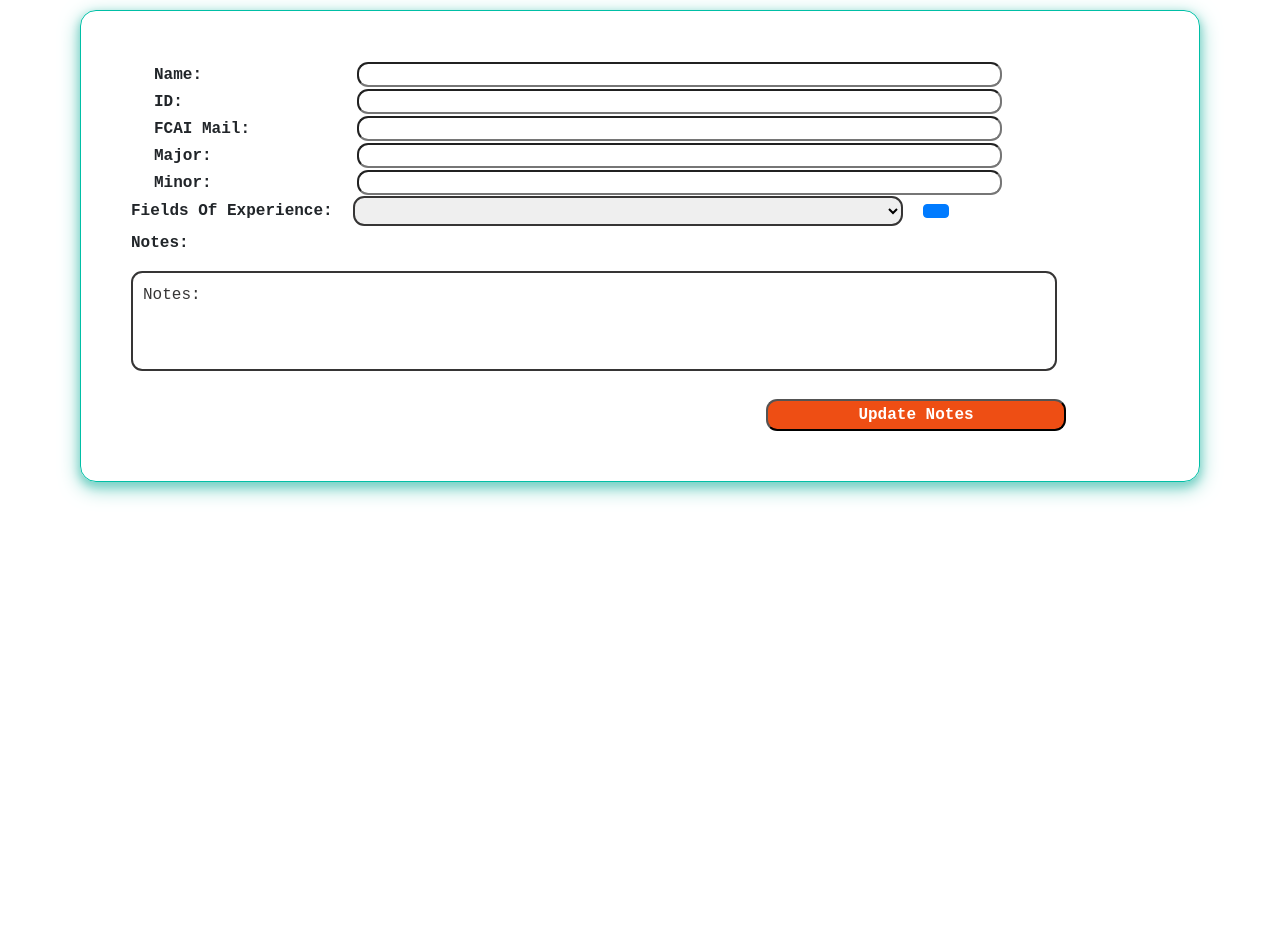
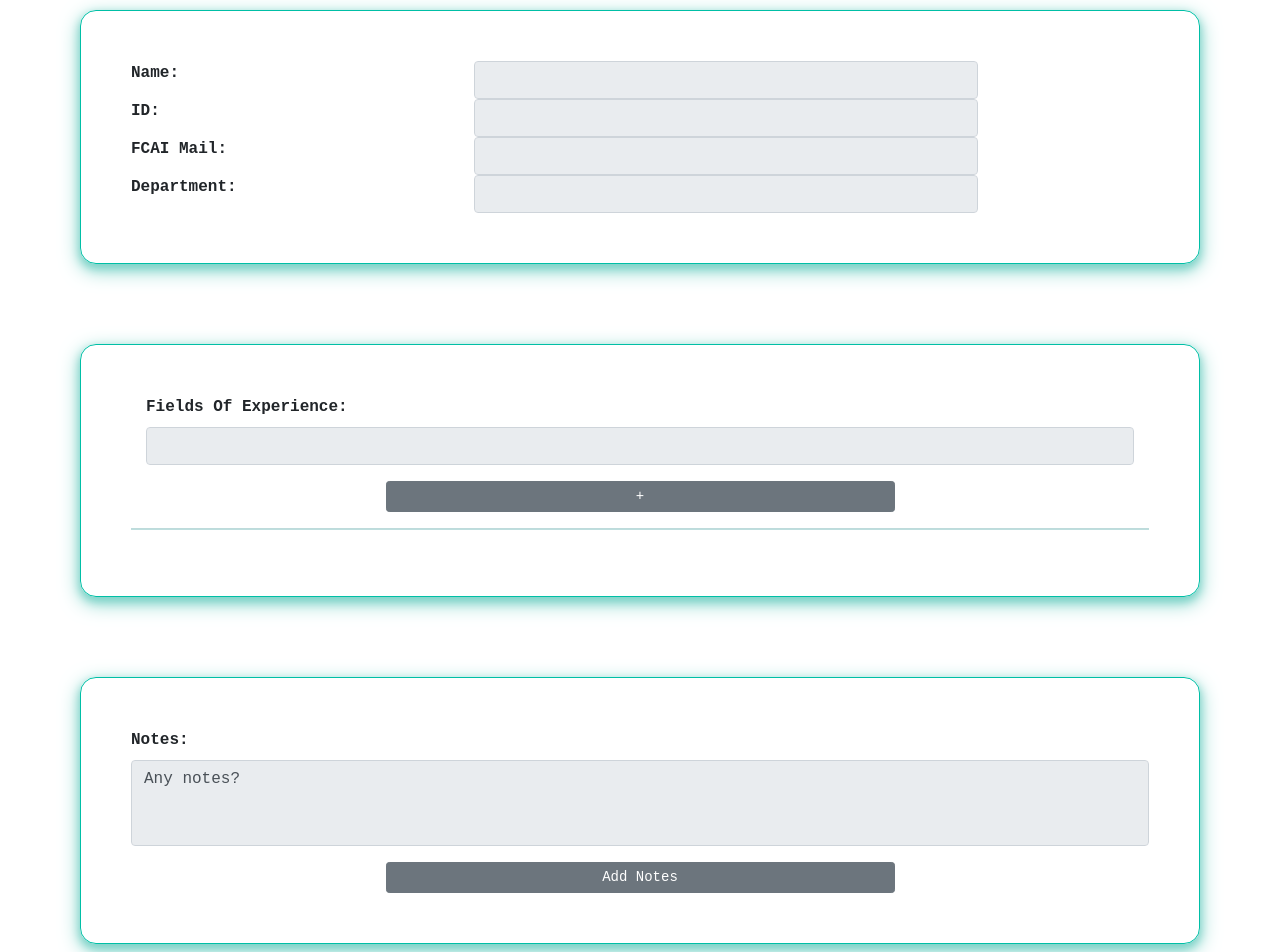
Before and after one commit to salma27/GP-organization-system, a React (Create React App) app in the folder frontend/: page /StudentProfile in a window 1280 px wide. Shown: the part 300-1252 px from the top of the page. Before the commit the page ends 862 px from the top, so only its background shows below. Built offline with nearby package versions, Linux system fonts and the light colour scheme.

Commit message:
student profile updated

```diff
--- a/frontend/src/components/SearchBar/SearchBar.js
+++ b/frontend/src/components/SearchBar/SearchBar.js
@@ -85,7 +85,7 @@ function SearchBar() {
                             placeholder="Search"
                             className="mr-sm-2"
                         />
-                        <Button variant="dark">Search</Button>
+                        <Button variant="secondary">Search</Button>
                     </Form>
                 </Navbar.Collapse>
             </Navbar>
--- a/frontend/src/components/StudentProfile/BasicInfo.js
+++ b/frontend/src/components/StudentProfile/BasicInfo.js
@@ -1,3 +1,53 @@
+import React from "react";
+import { FaUser, FaPen, FaMailBulk, FaPlus, FaMinus } from "react-icons/fa";
+import "./BasicInfo.css";
+import { ErrorHandlingInput } from "utils";
+import { Form, Row, Col } from "react-bootstrap";
+
+function BasicInfo() {
+    return (
+        <>
+            <Form>
+                <Form.Row>
+                    <Col md={4} lg={4} sm={2}>
+                        <Form.Label>Name: </Form.Label>
+                    </Col>
+                    <Col md={6} lg={6} sm={8}>
+                        <Form.Control disabled />
+                    </Col>
+                </Form.Row>
+                <Form.Row>
+                    <Col md={4} lg={4} sm={2}>
+                        <Form.Label>ID: </Form.Label>
+                    </Col>
+                    <Col md={6} lg={6} sm={8}>
+                        <Form.Control disabled />
+                    </Col>
+                </Form.Row>
+                <Form.Row>
+                    <Col md={4} lg={4} sm={2}>
+                        <Form.Label>FCAI Mail: </Form.Label>
+                    </Col>
+                    <Col md={6} lg={6} sm={8}>
+                        <Form.Control disabled />
+                    </Col>
+                </Form.Row>
+                <Form.Row>
+                    <Col md={4} lg={4} sm={2}>
+                        <Form.Label>Department: </Form.Label>
+                    </Col>
+                    <Col md={6} lg={6} sm={8}>
+                        <Form.Control disabled />
+                    </Col>
+                </Form.Row>
+            </Form>
+        </>
+    );
+}
+
+export default BasicInfo;
+
+/*
 import React from "react";
 import { FaUser, FaPen, FaMailBulk, FaPlus, FaMinus } from "react-icons/fa";
 import "./BasicInfo.css";
@@ -67,3 +117,4 @@ function BasicInfo() {
 }
 
 export default BasicInfo;
+*/
--- a/frontend/src/components/StudentProfile/FieldsOfExperience.css
+++ b/frontend/src/components/StudentProfile/FieldsOfExperience.css
@@ -12,3 +12,13 @@
 .delete {
     margin-left: 40px;
 }
+#addBtn {
+    display: block;
+    margin-right: auto;
+    margin-left: auto;
+    width: 50%;
+}
+#list:active {
+    display: block;
+    background-color: #00bfa6;
+}
--- a/frontend/src/components/StudentProfile/FieldsOfExperience.js
+++ b/frontend/src/components/StudentProfile/FieldsOfExperience.js
@@ -1,3 +1,92 @@
+import React, { useState } from "react";
+//import Button from "../../utils/Button";
+import "./FieldsOfExperience.css";
+import { Button, Form, Col, Row, Container } from "react-bootstrap";
+
+function FieldsOfExperience(props) {
+    const [value, setValue] = useState([]);
+    const [oneTech, setOne] = useState();
+    const selected = () => {
+        if (oneTech && !value.includes(oneTech) && oneTech !== "-1")
+            setValue([...value, oneTech]);
+    };
+    const setOneItem = (e) => setOne(e.target.value);
+    const removeItem = (index) => {
+        const temp = [];
+        value.forEach((v, i) => {
+            if (index !== i) {
+                temp.push(v);
+            }
+        });
+        setValue(temp);
+    };
+    return (
+        <>
+            <Form>
+                <Form.Group as={Col} controlId="formGridState">
+                    <Form.Label>Fields Of Experience:</Form.Label>
+                    <Form.Control
+                        as="select"
+                        style={{ backgroundColor: "#e9ecef", opacity: 1 }}
+                        onChange={setOneItem}
+                        //id="experienceList"
+                    >
+                        <option value="-1" id="list"></option>
+
+                        {props.tech.map((addField) => (
+                            <option id="list" value={addField} key={addField}>
+                                {addField}
+                            </option>
+                        ))}
+                    </Form.Control>
+                </Form.Group>
+                <Button
+                    block
+                    size="sm"
+                    variant="secondary"
+                    id="addBtn"
+                    onClick={selected}
+                >
+                    +
+                </Button>
+            </Form>
+            <hr
+                style={{
+                    color: "teal",
+                    backgroundColor: "teal",
+                    height: "1px",
+                }}
+            />
+
+            <Container id="field">
+                {value.map((v, i) => (
+                    <Row key={i} style={{ marginTop: "10px" }} width="100%">
+                        <Col
+                            style={{ marginLeft: "5px", float: "left" }}
+                            className="choosen"
+                        >
+                            {v}
+                        </Col>
+                        <Col>
+                            <Button
+                                style={{ float: "right", marginRight: "5px" }}
+                                size="sm"
+                                type="submit"
+                                onClick={() => removeItem(i)}
+                                variant="secondary"
+                            >
+                                X
+                            </Button>
+                        </Col>
+                    </Row>
+                ))}
+            </Container>
+        </>
+    );
+}
+export default FieldsOfExperience;
+
+/*
 import React, { useState } from "react";
 //import Button from "../../utils/Button";
 import "./FieldsOfExperience.css";
@@ -67,3 +156,4 @@ function FieldsOfExperience(props) {
     );
 }
 export default FieldsOfExperience;
+*/
--- a/frontend/src/components/StudentProfile/Notes.css
+++ b/frontend/src/components/StudentProfile/Notes.css
@@ -13,3 +13,10 @@
 .updateNotes {
     margin-left: 635px;
 }
+
+#notesBtn {
+    display: block;
+    margin-right: auto;
+    margin-left: auto;
+    width: 50%;
+}
--- a/frontend/src/components/StudentProfile/Notes.js
+++ b/frontend/src/components/StudentProfile/Notes.js
@@ -1,3 +1,51 @@
+import React, { useState } from "react";
+import { Form, Button } from "react-bootstrap";
+//import { Button } from "utils";
+import "./Notes.css";
+
+function Notes() {
+    const [note, setNote] = useState("Any notes?");
+    return (
+        <>
+            <Form>
+                <Form.Group>
+                    <Form.Label>Notes: </Form.Label>
+                    <Form.Control
+                        as="textarea"
+                        rows={3}
+                        style={{
+                            resize: "none",
+                            backgroundColor: "#e9ecef",
+                            opacity: 1,
+                        }}
+                        value="Any notes?"
+                        onClick={() => {
+                            if (note === "Any notes?") setNote("");
+                        }}
+                        onChange={(e) => {
+                            setNote(e.target.value);
+                        }}
+                    />
+                </Form.Group>
+                <Button
+                    block
+                    size="sm"
+                    variant="secondary"
+                    id="notesBtn"
+                    //className="updateNotes"
+                    //label=""
+                    width="300px"
+                >
+                    Add Notes
+                </Button>
+            </Form>
+        </>
+    );
+}
+
+export default Notes;
+
+/*
 import React, { useState } from "react";
 
 import { Button } from "utils";
@@ -30,3 +78,4 @@ function Notes() {
 }
 
 export default Notes;
+*/
--- a/frontend/src/components/StudentProfile/StudentProfile.js
+++ b/frontend/src/components/StudentProfile/StudentProfile.js
@@ -20,7 +20,11 @@ function StudentProfile() {
             <StudentProfileImg />
             <div className="studentInfo">
                 <BasicInfo />
+            </div>
+            <div className="studentInfo">
                 <FieldsOfExperience tech={technology} />
+            </div>
+            <div className="studentInfo">
                 <Notes />
             </div>
         </>
--- a/package.json
+++ b/package.json
@@ -2,6 +2,7 @@
   "dependencies": {
     "bootstrap": "^4.6.0",
     "react-bootstrap": "^1.4.3",
+    "react-bootstrap-icons": "^1.3.0",
     "react-icons": "^3.11.0"
   }
 }
```
Also changed, not shown: 1 other file (tests, documents, lock files or other folders).
